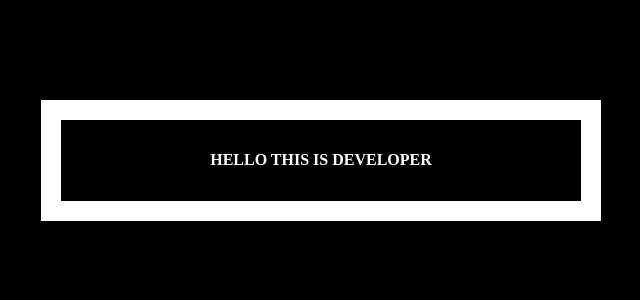
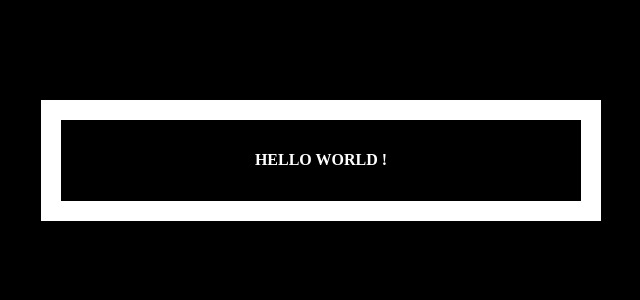
Before and after one commit to kalyanramudu/mypythonrepo, a Flask app: page / in a window 1280 px wide. Shown: the top 300 px of the page, without its empty margins (319-959 px from the left). Run offline with Flask 2, Linux system fonts and the light colour scheme.

Commit message:
modified html

```diff
--- a/templates/index.html
+++ b/templates/index.html
@@ -19,7 +19,7 @@
   </head>
   <body>
     <div class="container">
-      <h4> Hello this is developer</h4>
+      <h4> Hello world !</h4>
     </div>
   </body>
 </html>
```
